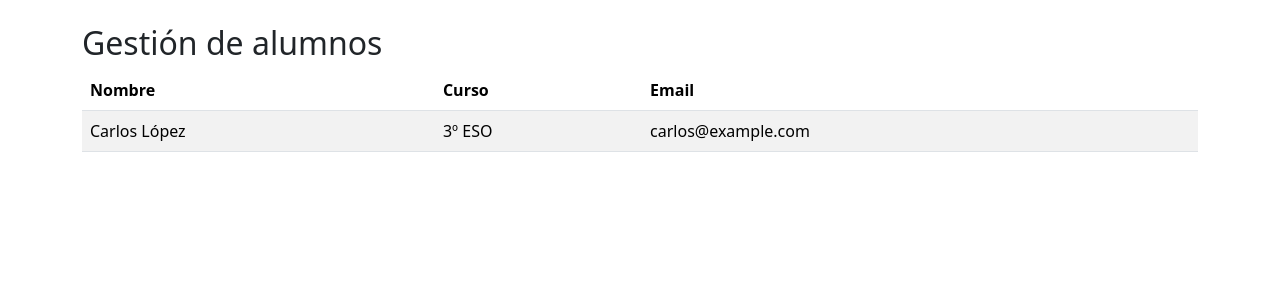
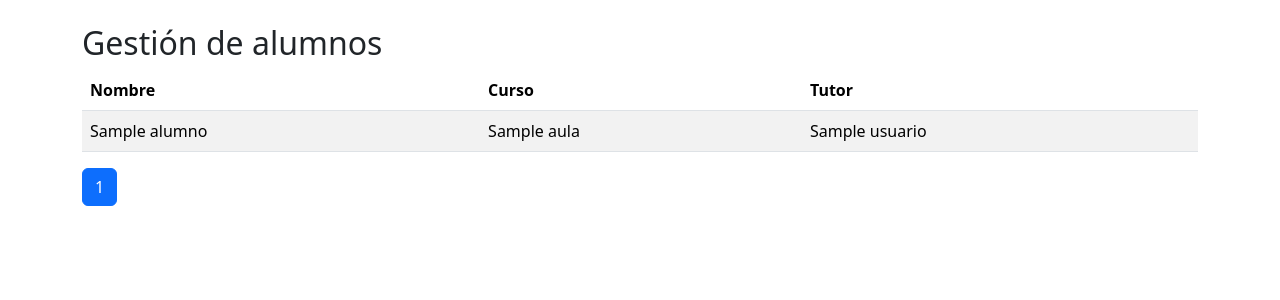
Before and after one commit to EmilioRoblas/scolary, a PHP site: page /alumnos.php in a window 1280 px wide. Shown: the part 56-356 px from the top of the page. Run offline with PHP 8.4, Linux system fonts and the light colour scheme; the visitor is signed in with stand-in values (Sample User, id 1); tables that the repository leaves empty or names only in its code hold one stand-in row (values such as "Sample post").

Commit message:
Agregadas listas de profesores y alumnos

```diff
--- a/alumnos.php
+++ b/alumnos.php
@@ -12,23 +12,60 @@ if (!isset($_SESSION['usuario'])) {
 
 <div class="container mt-4">
     <h2>Gestión de alumnos</h2>
+
+    <?php
+    // Configuración de paginación
+    $registrosPorPagina = 10;
+    $pagina = isset($_GET['pagina']) ? (int)$_GET['pagina'] : 1;
+    $offset = ($pagina - 1) * $registrosPorPagina;
+
+    // Consulta con paginación
+    $stmtAlumnos = $pdo->query("
+        SELECT
+            a.nombre AS nombreAlumno,
+            au.nombre AS nombreAula,
+            u.nombre AS nombreTutor
+        FROM alumnos a
+        JOIN aulas au ON a.id_aula = au.id
+        JOIN usuarios u ON a.id_tutor = u.id
+        LIMIT $registrosPorPagina OFFSET $offset");
+
+    $alumnos = $stmtAlumnos->fetchAll();
+
+    // Total de registros para calcular páginas
+    $totalRegistros = $pdo->query("SELECT COUNT(*) FROM alumnos")->fetchColumn();
+    $totalPaginas = ceil($totalRegistros / $registrosPorPagina);
+    ?>
+
     <table class="table table-striped">
         <thead>
             <tr>
                 <th>Nombre</th>
                 <th>Curso</th>
-                <th>Email</th>
+                <th>Tutor</th>
             </tr>
         </thead>
-        <!-- Aquí metere cada fetch de la cunsulta de alumnos -->
         <tbody>
-            <tr>
-                <td>Carlos López</td>
-                <td>3º ESO</td>
-                <td>carlos@example.com</td>
-            </tr>
+            <?php foreach ($alumnos as $alumno): ?>
+                <tr>
+                    <td><?= $alumno['nombreAlumno']?></td>
+                    <td><?= $alumno['nombreAula'] ?></td>
+                    <td><?= $alumno['nombreTutor']?></td>
+                </tr>
+            <?php endforeach; ?>
         </tbody>
     </table>
+
+    <!-- Paginación -->
+    <nav>
+        <ul class="pagination">
+            <?php for ($i = 1; $i <= $totalPaginas; $i++){?>
+                <li class="page-item <?= $i == $pagina ? 'active' : '' ?>"> <!-- Para activar la página en la que te encuentras -->
+                    <a class="page-link" href="?pagina=<?= $i ?>"><?= $i ?></a>
+                </li>
+            <?php }?>
+        </ul>
+    </nav>
 </div>
 
 <?php include 'includes/footer.php'; ?>
--- a/dashboard.php
+++ b/dashboard.php
@@ -22,7 +22,7 @@ $profesores = $stmtProfesores->fetchAll();
 
 <div class="container mt-4">
     <h1>Bienvenido a Scolary, <?= htmlspecialchars($_SESSION['usuario']) ?> 👋</h1>
-    <p>Este es el panel principal de administración.</p>
+    <p>Panel de administración</p>
     <div class="card mt-4">
         <div class="card-body">
             <h5 class="card-title">Estadísticas rápidas</h5>
```
Also changed, not shown: profesores.php (+50 -1 lines).
